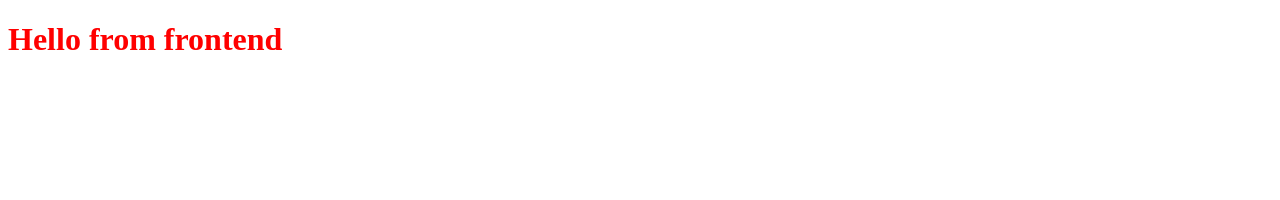
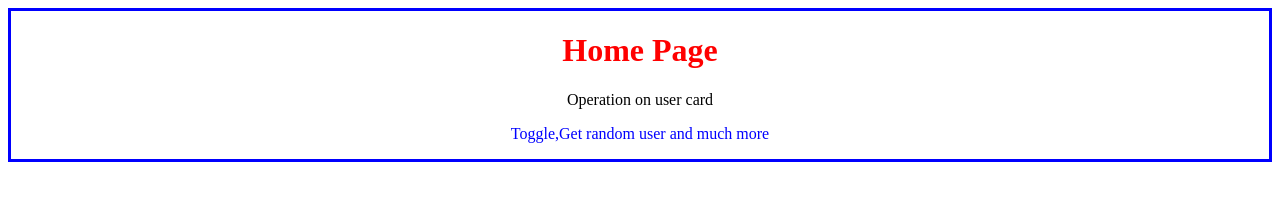
Before and after one commit to Greeshmitha20/autosuggest, a website: page frontend/index.html in a window 1280 px wide. Drawn offline with Linux system fonts and the light colour scheme.

Commit message:
updated home page

```diff
--- a/frontend/index.css
+++ b/frontend/index.css
@@ -1,3 +1,17 @@
-h1 {
-    color: red;
-}
+        h1 {
+            color: red;
+        }
+        /*property:value */
+
+        #home-intro {
+            text-align: center;
+            border: 3px solid blue;
+        }
+
+        #home-intro:hover {
+            background-color: grey;
+        }
+
+        #p2 {
+            color: blue;
+        }
--- a/frontend/index.html
+++ b/frontend/index.html
@@ -9,8 +9,13 @@
 </head>
 
 <body>
-    <h1>Hello from frontend</h1>
-    <script src="index.js"></script>
+    <div id="home-intro">
+        <h1>Home Page</h1>
+        <p id="p1">Operation on user card</p>
+        <p id="p2">Toggle,Get random user and much more</p>
+    </div>
+    <script src="index.js">
+    </script>
 </body>
 
 </html>
```
